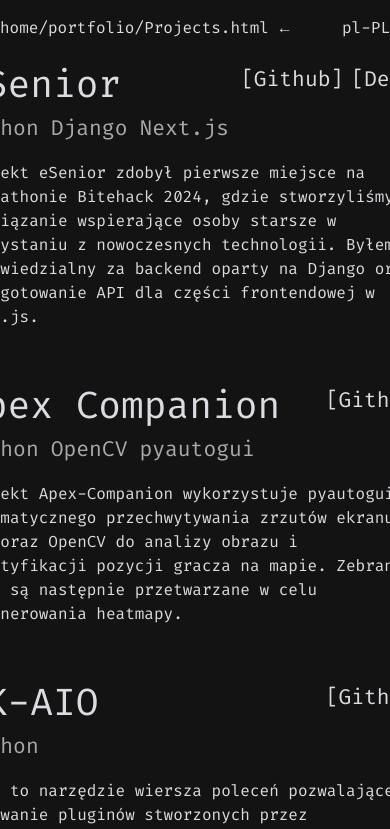
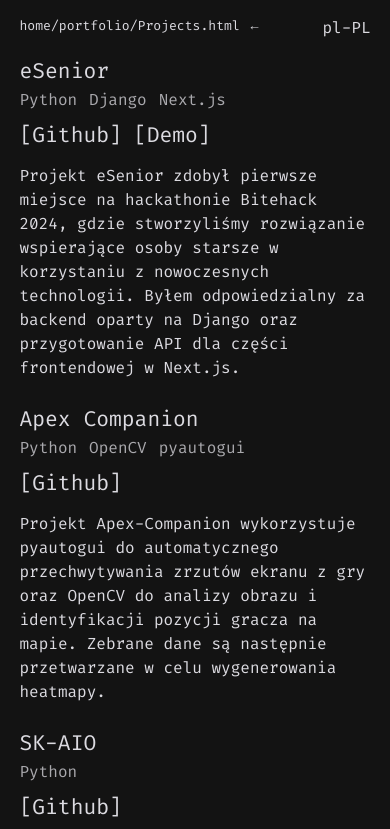
Before and after one commit to Kaba8081/portfolio, a React (Vite) app: page /projects in a window 390 px wide. Shown: the top 829 px of the page. Built offline with nearby package versions, Linux system fonts and the light colour scheme; a web font is replaced by a local one.

Commit message:
Feat. Mobile layout, various style improvements

```diff
--- a/src/Layout.tsx
+++ b/src/Layout.tsx
@@ -10,7 +10,7 @@
 const Layout: React.FC = () => {
 
   return (
-    <div className='flex flex-col justify-start min-h-screen w-full overflow-x-hidden lg:px-[11.25%]'>
+    <div className='flex flex-col justify-start min-h-screen w-full overflow-x-hidden px-[5%] lg:px-[11.25%]'>
         <Navigator/>
         <main className='flex flex-col items-center justify-center w-full my-auto'>
             <Outlet/>
--- a/src/components/Footer.tsx
+++ b/src/components/Footer.tsx
@@ -2,7 +2,7 @@
 
 const Footer: React.FC = () => {
     return (
-        <footer className='flex flex-row w-full justify-center py-4'>
+        <footer className='flex flex-row w-full justify-center pt-4 pb-12 lg:pb-4'>
             <p>@ 2025 💙 Kacper Baum-Azbum</p>
         </footer>
     );
--- a/src/components/projects/ProjectContainer.tsx
+++ b/src/components/projects/ProjectContainer.tsx
@@ -5,7 +5,7 @@
     title: string;
     thumbnail?: any;
     tech_stack?: string[]; // TODO: Add badges
-    links?: {name: string, href: string}[];
+    links?: {name: string, href: string, new_tab?: boolean}[];
     children?: React.ReactNode;
 }
 
@@ -16,12 +16,12 @@
     children,
 }: ProjectContainerProps) => {
     return (
-    <div className='flex flex-col gap-y-4'>
+    <div className='project-container'>
         {/* Title + Tech stack / Links */}
-        <div className='flex flex-row justify-between'>
+        <div className='project-title-bar'>
             <div className='flex flex-col'>
                 <h2 className='text-3xl'>{title}</h2>
-                <div className='flex flex-row text-xl opacity-75 '>
+                <div className='flex flex-wrap md:flex-row text-xl opacity-75'>
                 {tech_stack?.map((el,i) => (
                     <p
                         className='pr-3'
@@ -32,9 +32,9 @@
                 ))}
                 </div>
             </div>
-            <div className='flex flex-row gap-x-2 text-xl pt-2'>
+            <div className='project-links flex flex-row gap-x-2 text-xl pt-2'>
             {links?.map((el,i) => (
-                <Link to={el.href} key={`link_${i}`}>
+                <Link to={el.href} key={`link_${i}`} target={el.new_tab? '_blank' : undefined}>
                     [{el.name}]
                 </Link>
             ))}
--- a/src/components/ui/Breadcrumbs.tsx
+++ b/src/components/ui/Breadcrumbs.tsx
@@ -23,7 +23,7 @@
     });
 
     return (
-    <nav className=''>
+    <nav className='text-sm sm:text-base'>
         {crumbs.map((crumb, index) => (
             <span key={index}>
                 {crumb}
--- a/src/components/ui/LanguageSelector.tsx
+++ b/src/components/ui/LanguageSelector.tsx
@@ -3,7 +3,7 @@
 // TODO:
 const LanguageSelector: React.FC = () => {
     return(
-        <p className="w-max whitespace-nowrap">pl-PL</p>
+        <p className="w-max whitespace-nowrap text-sm sm:text-base">pl-PL</p>
     );
 }
 
--- a/src/components/ui/LinkContainer.tsx
+++ b/src/components/ui/LinkContainer.tsx
@@ -20,12 +20,12 @@
     const elements = Array.isArray(children) ? children : [children];
 
     return (
-        <div className='flex flex-row gap-x-2 text-xl justify-between w-full'>
+        <div className='flex flex-col gap-x-2 text-xl w-full items-center md:justify-between md:flex-row max-w-[720px] mx-auto'>
             {elements.map((element, idx) => (
                 <React.Fragment key={idx}>
                     {element}
                     {idx < elements.length - 1 && (
-                        <span className="mx-1">{separator}</span>
+                        <span className="mx-1 hidden md:block">{separator}</span>
                     )}
                 </React.Fragment>
             ))}
--- a/src/components/ui/TechIcon.tsx
+++ b/src/components/ui/TechIcon.tsx
@@ -10,7 +10,7 @@
         <img
             src={icon}
             alt={alt}
-            className='max-w-16 max-h-16'
+            className='tech-icon'
         />
     );
 }
--- a/src/index.css
+++ b/src/index.css
@@ -6,7 +6,7 @@
   --color-*: initial;
 
   --text-*: initial;
-  --text-sm: 0.750rem;
+  --text-sm: 0.82rem;
   --text-base: 1rem;
   --text-xl: 1.333rem;
   --text-2xl: 1.777rem;
@@ -39,6 +39,16 @@
 h1 {
   font-family: 'Cascadia Code';
   font-weight: 700;
+
+  @apply text-xl sm:text-3xl;
+}
+
+h2 {
+  @apply text-xl md:text-2xl;
+}
+
+p {
+  @apply text-base;
 }
 
 h2, h3, h4, h5 {
@@ -64,4 +74,31 @@
   display: flex;
   flex-direction: column;
   justify-content: center;
+
+  @apply gap-y-6 md:gap-y-12 w-full;
 }
+
+.icon-container {
+  @apply flex flex-wrap basis-10 gap-x-8 justify-around px-8 sm:px-0 sm:flex-row sm:justify-center sm:gap-x-6;
+}
+
+.tech-icon {
+  @apply max-w-12 max-h-12 sm:max-w-16 sm:max-h-16;
+}
+
+.project-container {
+  @apply flex flex-col gap-y-3 md:gap-y-4;
+}
+
+.project-container > .project-title-bar {
+  @apply flex flex-col sm:flex-row justify-between;
+}
+
+.project-container > .project-title-bar > .project-links{
+  @apply flex flex-row gap-x-3 text-xl sm:pt-2;
+}
+
+.project-container > p {
+  text-wrap: wrap;
+  width: 100%;
+}
--- a/src/pages/ExperiencePage.tsx
+++ b/src/pages/ExperiencePage.tsx
@@ -3,16 +3,16 @@
 
 const ExperiencePage: React.FC = () => {
     return (
-    <div className='main-container gap-y-12 w-full'>
+    <div className='main-container'>
         {/* Parafia Bielsko */}
         <ProjectContainer
             title='Parafia Ewangelicka Bielsko'
             tech_stack={["Python", "Typescript", "/", "Django", "React.js", "PostgreSQL"]}
             links={[
-                {name: "Strona", href:"https://bielsko.luteranie.pl/"}
+                {name: "Strona", href:"https://bielsko.luteranie.pl/", new_tab:true}
             ]}
         >
-            <p className='w-full text-wrap'>
+            <p>
 Stworzyłem stronę internetową parafii ewangelickiej w Bielsku, projektując jej wygląd w Figmie
 oraz implementując backend w Django i frontend w Reactcie. Aplikacja korzysta
 z bazy danych PostgreSQL i działa w kontenerach Docker, co ułatwia wdrażanie i utrzymanie.
--- a/src/pages/ProjectsPage.tsx
+++ b/src/pages/ProjectsPage.tsx
@@ -3,17 +3,17 @@
 
 const ProjectsPage: React.FC = () => {
     return (
-    <div className='main-container gap-y-12'>
+    <div className='main-container'>
         {/* BiteHack - eSenior */}
         <ProjectContainer
             title='eSenior'
             tech_stack={["Python", "Django", "Next.js"]}
             links={[
-                {name: "Github", href:"https://github.com/DROP-TABLE-Druzyny/BiteHack"},
+                {name: "Github", href:"https://github.com/DROP-TABLE-Druzyny/BiteHack", new_tab: true},
                 {name: "Demo", href:"/projects/esenior"}
             ]}
         >
-            <p className='text-wrap w-full'>
+            <p>
 Projekt eSenior zdobył pierwsze miejsce na hackathonie Bitehack 2024,
 gdzie stworzyliśmy rozwiązanie wspierające osoby starsze w korzystaniu
 z nowoczesnych technologii. Byłem odpowiedzialny za backend oparty na Django
@@ -26,10 +26,10 @@
             title='Apex Companion'
             tech_stack={["Python", "OpenCV", "pyautogui"]}
             links={[
-                {name: "Github", href:"https://github.com/Kaba8081/ApexCompanion"},
+                {name: "Github", href:"https://github.com/Kaba8081/ApexCompanion", new_tab: true},
             ]}
         >
-            <p className='text-wrap w-full'>
+            <p>
 Projekt Apex-Companion wykorzystuje pyautogui do automatycznego przechwytywania
 zrzutów ekranu z gry oraz OpenCV do analizy obrazu i identyfikacji pozycji gracza na mapie.
 Zebrane dane są następnie przetwarzane w celu wygenerowania
@@ -42,10 +42,10 @@
             title='SK-AIO'
             tech_stack={["Python"]}
             links={[
-                {name: "Github", href:"https://github.com/SerwisKacperek/sk-aio"},
+                {name: "Github", href:"https://github.com/SerwisKacperek/sk-aio", new_tab: true},
             ]}
         >
-            <p className='text-wrap w-full'>
+            <p>
 Jest to narzędzie wiersza poleceń pozwalające na ładowanie pluginów stworzonych przez
 użytkowników. Głównym założeniem było zbioru oraz interfejsu dla skryptów do automatyzacji
 aby nie duplikować kodu z każdym nowym narzędziem
```
Also changed, not shown: src/pages/LandingPage.tsx (+11 -8 lines).
